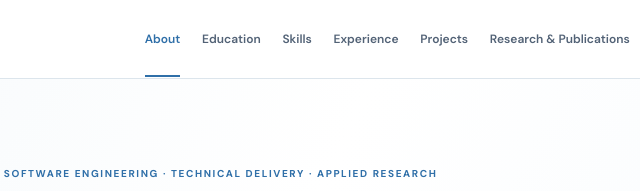
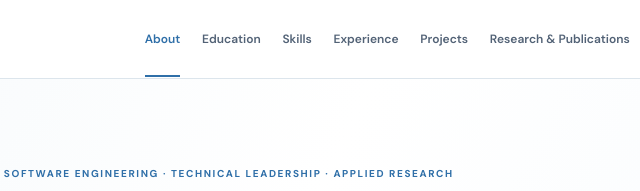
Before and after one commit to razidul-rasel/razidul-rasel.github.io, a plain HTML site: page index.html in a window 1280 px wide. Shown: the top 191 px of the page, 523-1163 px from the left. Drawn offline with Linux system fonts and the light colour scheme.

Commit message:
Update index.html

```diff
--- a/index.html
+++ b/index.html
@@ -24,7 +24,7 @@
  <div class="container hero-grid">
   <div class="hero-photo"><img src="assets/profile.jpg" alt="Portrait of Md. Razidul Islam Rasel"></div>
   <div class="hero-content">
-   <p class="eyebrow">SOFTWARE ENGINEERING · TECHNICAL DELIVERY · APPLIED RESEARCH</p>
+   <p class="eyebrow">SOFTWARE ENGINEERING · TECHNICAL LEADERSHIP · APPLIED RESEARCH</p>
    <h1>Md. Razidul Islam Rasel</h1>
    <p class="role">Software Engineer</p>
    <p class="hero-lead">I am a Software Engineer with 7+ years of experience building and supporting software systems across healthcare, regulatory, and enterprise automation domains. I work across backend development, system integration, technical coordination, and delivery, while exploring data-driven approaches to software engineering challenges.</p>
```
